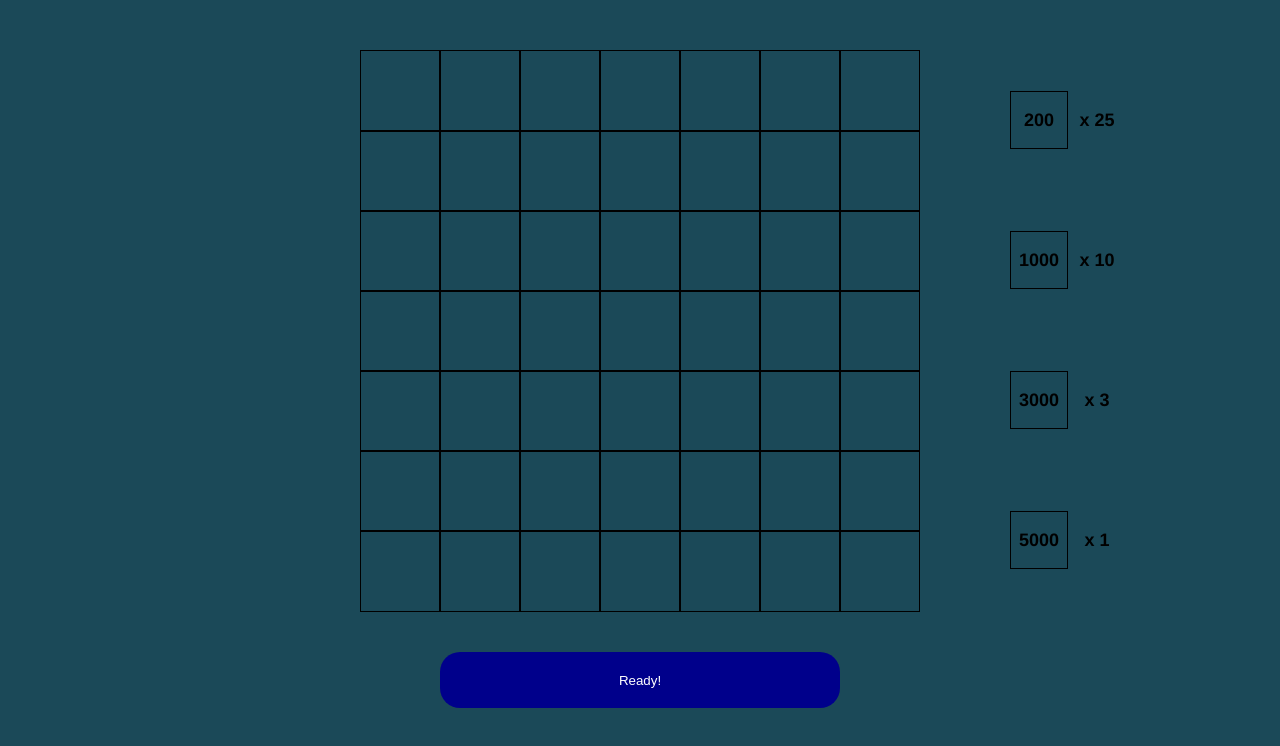
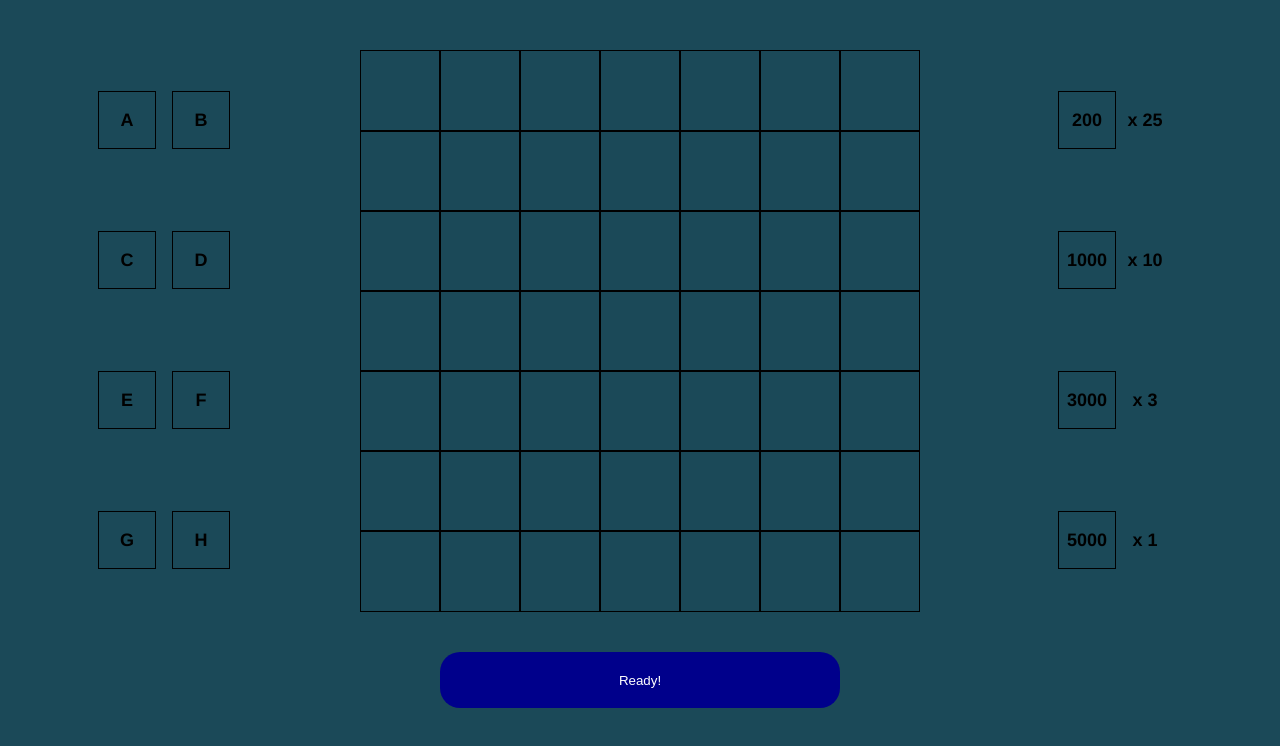
Before and after one commit to ElipticNight/pirate-client, a Vue app: page /play/1 in a window 1280 px wide. Shown: the top 746 px of the page. Built offline with nearby package versions, Linux system fonts and the light colour scheme; no server answers.

Commit message:
added action square list

```diff
--- /dev/null
+++ b/src/components/setup/ActionSquare.vue
@@ -0,0 +1,51 @@
+<template>
+  <div @click="activated()" class="box" v-bind:class="{ activated: isActivated }">
+    {{ value }}
+  </div>
+
+</template>
+
+<script>
+export default {
+  props: ["reference"],
+  computed: {
+		isActivated() {
+			return this.$store.state.setup.active === this.reference;
+    },
+    value() {
+      return this.$store.state.setup.availableActions[this.reference];
+    }
+  },
+	methods: {
+		activated: function () {
+      console.log(this.reference);
+      if (this.$store.state.setup.active === this.reference) {
+        this.$store.commit('setActive', null);
+        this.$store.commit('setActiveValue', null);
+      } else {
+        this.$store.commit('setActive', this.reference);
+        this.$store.commit('setActiveValue', this.value);
+      }
+		}
+	}
+}
+</script>
+
+<style lang="scss" scoped>
+.box {
+  width: 7vh;
+  height: 7vh;
+  border: solid 1px black;
+  text-align: center;
+  vertical-align: middle;
+  line-height: 7vh;
+  font-size: large;
+  color: black;
+  font-weight: bold;
+  user-select: none;
+}
+
+.activated {
+  background-color: salmon;
+}
+</style>
--- a/src/components/setup/ActionSquaresList.vue
+++ b/src/components/setup/ActionSquaresList.vue
@@ -1,13 +1,36 @@
 <template>
-  <div></div>
+  <div class="container">
+    <div v-for="idx in this.actionSquares" :key="idx">
+      <ActionSquare :reference="idx"></ActionSquare>
+    </div>
+  </div>
 </template>
 
 <script>
+import ActionSquare from "@/components/setup/ActionSquare.vue";
+
 export default {
-
+  components: { ActionSquare },
+  computed: {
+    actionSquares() {
+      return Array.from(new Array(8), (x, i) => i + 4);
+    }
+  },
+  mounted() {
+    console.log(this.actionSquares);
+  }
 }
 </script>
 
-<style>
-
+<style lang="scss" scoped>
+.container {
+  height: 100%;
+  width: 100%;
+  display: grid;
+  grid-template-columns: repeat(2, 1fr);
+  grid-template-rows: repeat(4, 1fr);
+  column-gap: 2vh;
+  justify-content: space-evenly;
+  align-items: center;
+}
 </style>
--- a/src/store/store.js
+++ b/src/store/store.js
@@ -8,7 +8,17 @@ export const store = new Vuex.Store({
         setup: {
             active: null,
             activeValue: null,
-            availablePoints: {}
+            availablePoints: {},
+            availableActions: {
+                4: "A",
+                5: "B",
+                6: "C",
+                7: "D",
+                8: "E",
+                9: "F",
+                10: "G",
+                11: "H"
+            }
         },
         play: {
             gameGridValues: {}
```
